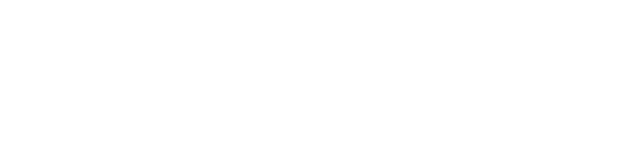
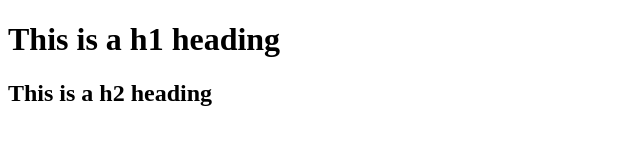
Before and after one commit to ngynminh/my-super-website, a plain HTML site: page index.html in a window 1280 px wide. Shown: the whole page, without its empty margins (0-640 px from the left). Drawn offline with Linux system fonts and the light colour scheme.

Commit message:
Change title and add h1 and h2

```diff
--- a/index.html
+++ b/index.html
@@ -2,9 +2,10 @@
 <html>
 <head>
   <meta charset="UTF-8">
-  <title>title</title>
+  <title>This is a new title</title>
 </head>
 <body>
-
+  <h1>This is a h1 heading</h1>
+  <h2>This is a h2 heading</h2>
 </body>
 </html>
```
